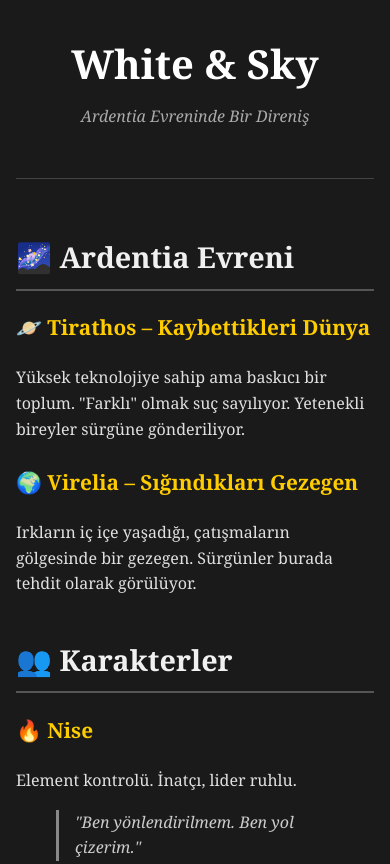
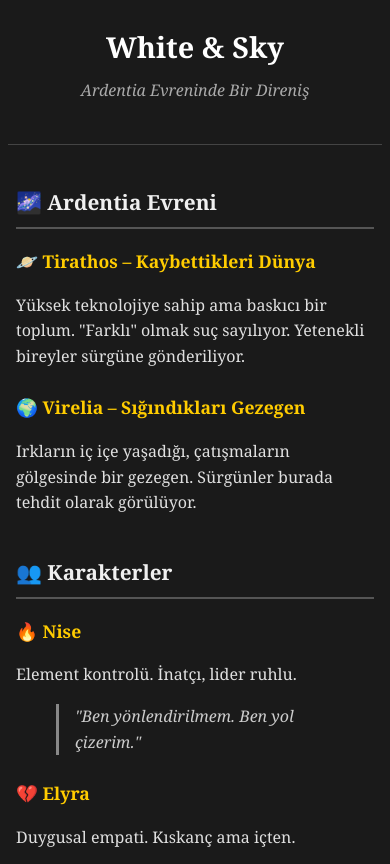
Before and after one commit to kdr1907/white-sky, a plain HTML site: page index.html in a window 390 px wide. Shown: the top 864 px of the page. Drawn offline with Linux system fonts and the light colour scheme.

Commit message:
style: mobil uyumlu düzenlemeler

```diff
--- a/style.css
+++ b/style.css
@@ -10,12 +10,12 @@ body {
 
 header {
     text-align: center;
-    padding: 2rem 0;
+    padding: 2rem 1rem;
     border-bottom: 1px solid #444;
 }
 
 h1 {
-    font-size: 2.5rem;
+    font-size: 2.2rem;
     margin: 0;
     color: #fff;
 }
@@ -24,12 +24,13 @@ h1 {
     font-style: italic;
     color: #aaa;
     margin-top: 0.5rem;
+    font-size: 1rem;
 }
 
 main {
     max-width: 800px;
     margin: auto;
-    padding: 2rem 0;
+    padding: 2rem 1rem;
 }
 
 section {
@@ -37,7 +38,7 @@ section {
 }
 
 h2 {
-    font-size: 1.8rem;
+    font-size: 1.5rem;
     border-bottom: 2px solid #555;
     padding-bottom: 0.5rem;
     margin-bottom: 1rem;
@@ -45,7 +46,7 @@ h2 {
 }
 
 h3 {
-    font-size: 1.3rem;
+    font-size: 1.2rem;
     color: #ffcc00;
 }
 
@@ -63,8 +64,31 @@ blockquote {
 
 footer {
     text-align: center;
-    font-size: 0.9rem;
+    font-size: 0.8rem;
     color: #777;
     border-top: 1px solid #444;
     padding: 1rem 0;
 }
+
+/* Mobil cihazlar için uyarlama */
+@media (max-width: 600px) {
+    h1 {
+        font-size: 1.8rem;
+    }
+
+    h2 {
+        font-size: 1.3rem;
+    }
+
+    h3 {
+        font-size: 1.1rem;
+    }
+
+    body {
+        padding: 0 0.5rem;
+    }
+
+    header, main {
+        padding: 1.5rem 0.5rem;
+    }
+}
```
